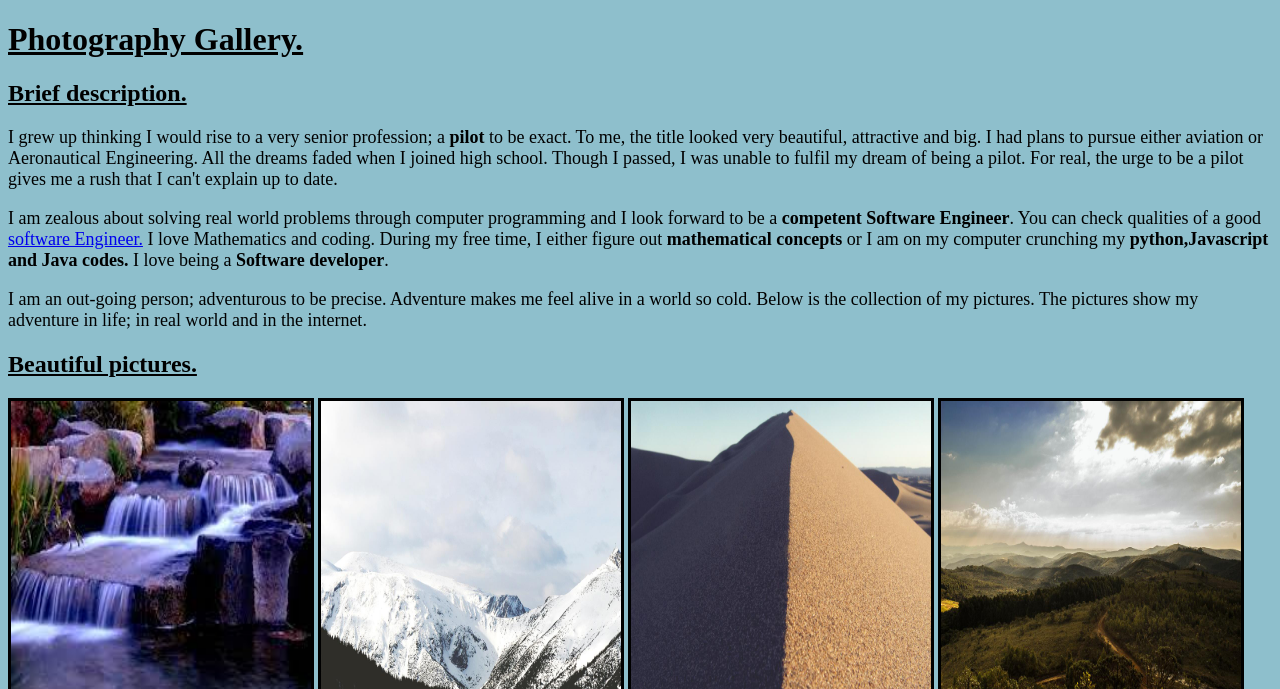
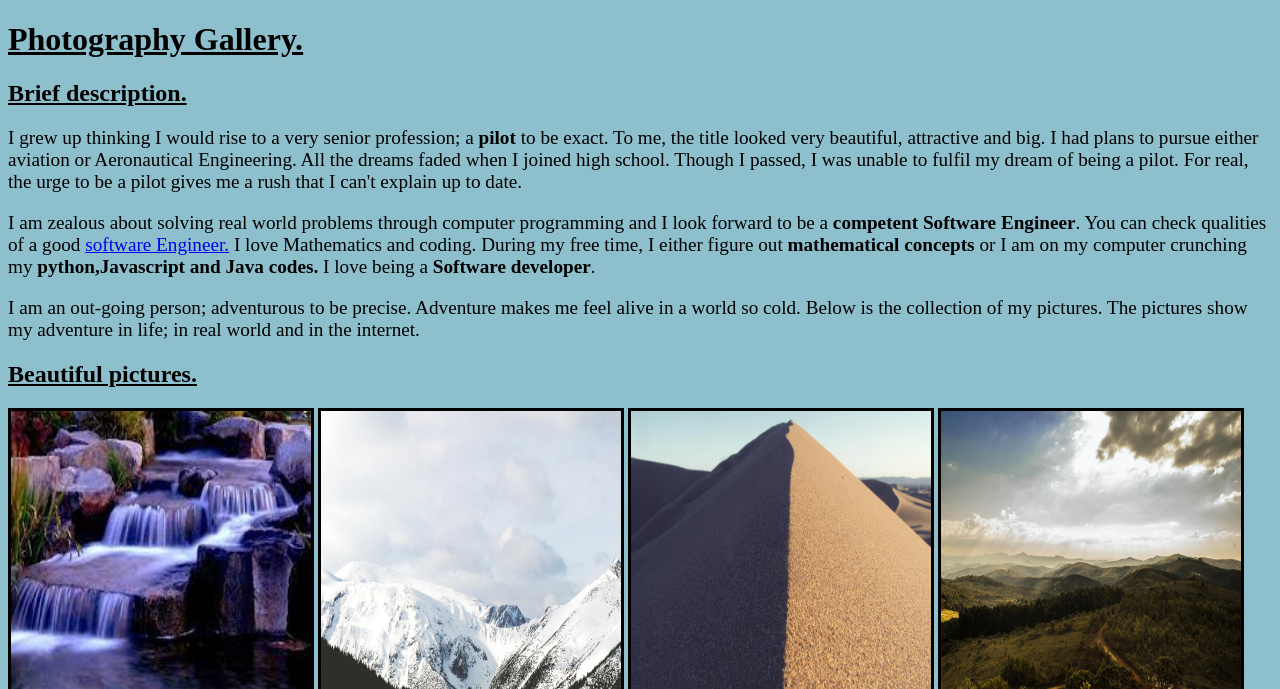
Before and after one commit to Timoh97/Photography-website-, a plain HTML site: page index.html in a window 1280 px wide. Shown: the top 689 px of the page. Drawn offline with Linux system fonts and the light colour scheme.

Commit message:
changed font-size of p back to larger

```diff
--- a/index.css
+++ b/index.css
@@ -15,4 +15,4 @@ font-weight: 535;}
 p3{font-family: Verdana, Geneva, Tahoma, sans-serif;
 font-size: x-large;}
 p3{color:crimson;}
-p{color: black; font-size: large;}
+p{color: black; font-size: larger;}
```
